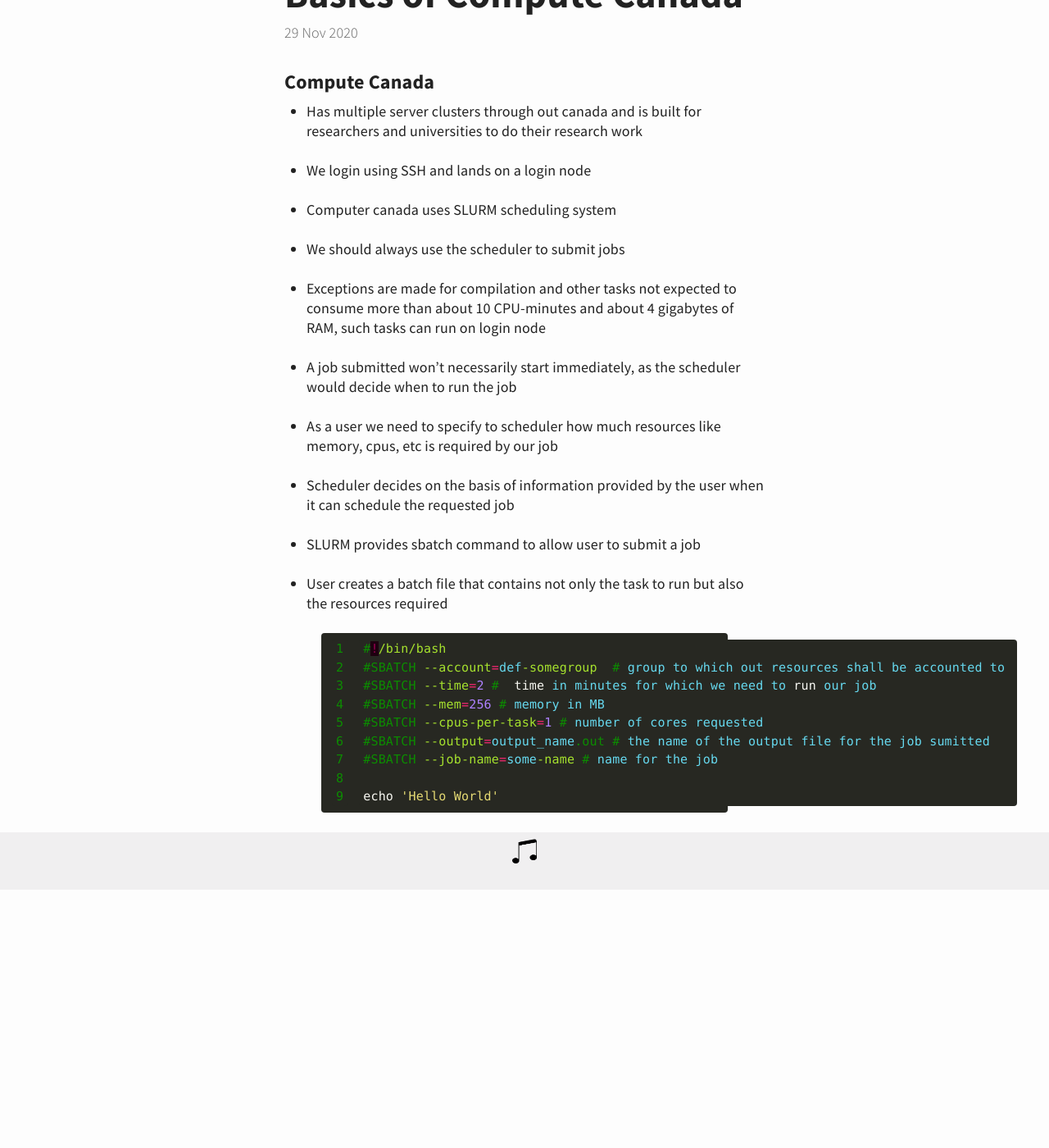
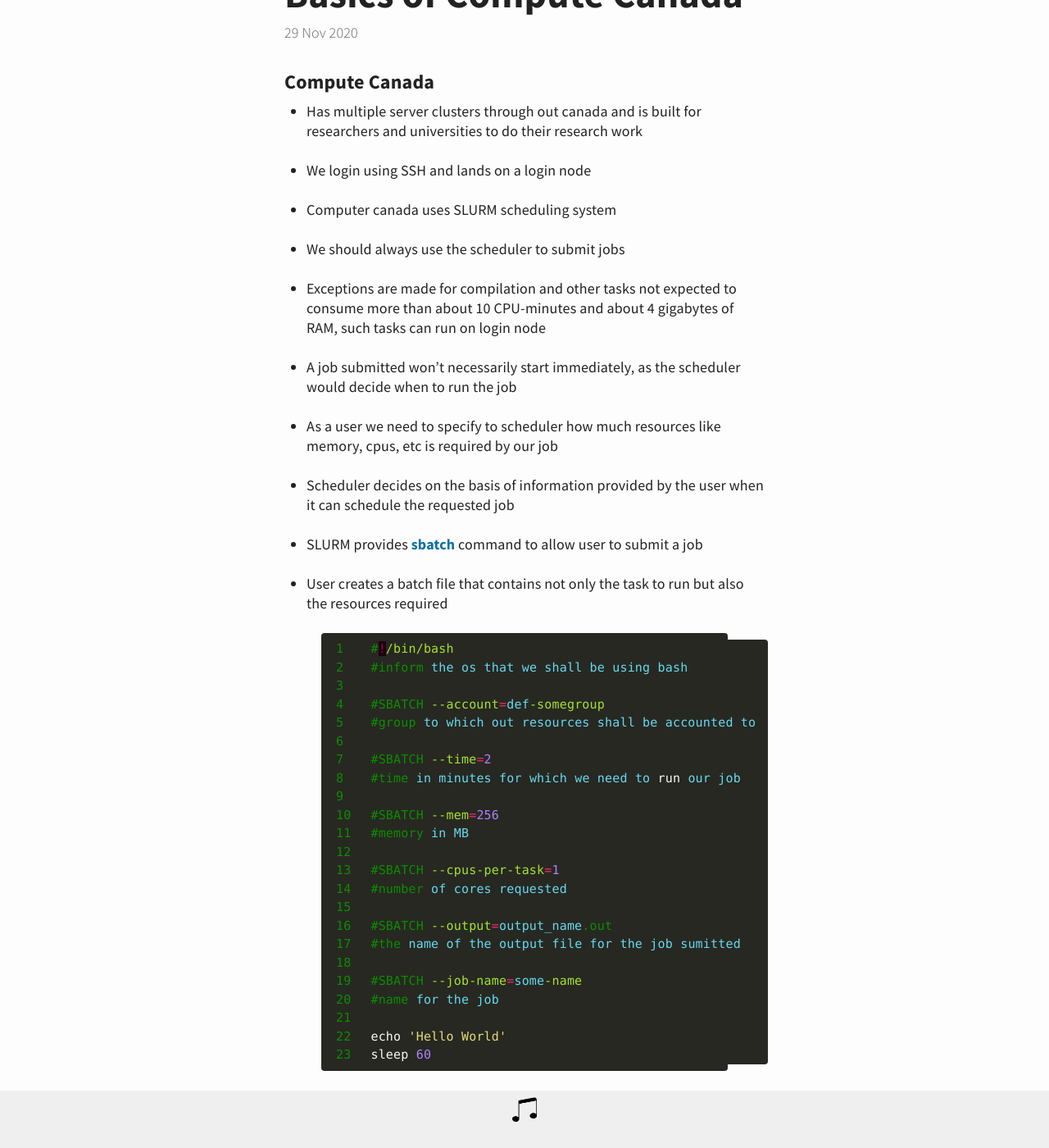
Before and after one commit to webhash/webhash.github.io, a Jekyll site: the page built from _posts/2020-11-29-compute-canada.md, in a window 1280 px wide and 1400 px high, scrolled down 283 px. Shown: the whole window at 82% size. Built offline with Jekyll 4.4.1, drawn with Linux system fonts in a browser that asks for light colours; before the commit the page ends 1368 px from its top, so only the background shows below that.

Commit message:
Update 2020-11-29-compute-canada.md

```diff
--- a/_posts/2020-11-29-compute-canada.md
+++ b/_posts/2020-11-29-compute-canada.md
@@ -21,20 +21,33 @@ tags : [computecanada, slurm, scheduling]
 
 - Scheduler decides on the basis of information provided by the user when it can schedule the requested job
 
-- SLURM provides sbatch command to allow user to submit a job
+- SLURM provides [sbatch](https://slurm.schedmd.com/sbatch.html sbatch) command to allow user to submit a job
 
 - User creates a batch file that contains not only the task to run but also the resources required
 
 {% highlight batch linenos %}
+#!/bin/bash
+#inform the os that we shall be using bash
 
-#!/bin/bash
-#SBATCH --account=def-somegroup  # group to which out resources shall be accounted to
-#SBATCH --time=2 #  time in minutes for which we need to run our job
-#SBATCH --mem=256 # memory in MB
-#SBATCH --cpus-per-task=1 # number of cores requested
-#SBATCH --output=output_name.out # the name of the output file for the job sumitted
-#SBATCH --job-name=some-name # name for the job
+#SBATCH --account=def-somegroup
+#group to which out resources shall be accounted to
+
+#SBATCH --time=2
+#time in minutes for which we need to run our job
+
+#SBATCH --mem=256
+#memory in MB
+
+#SBATCH --cpus-per-task=1
+#number of cores requested
+
+#SBATCH --output=output_name.out
+#the name of the output file for the job sumitted
+
+#SBATCH --job-name=some-name
+#name for the job
 
 echo 'Hello World'
+sleep 60
 
 {% endhighlight %}
```
